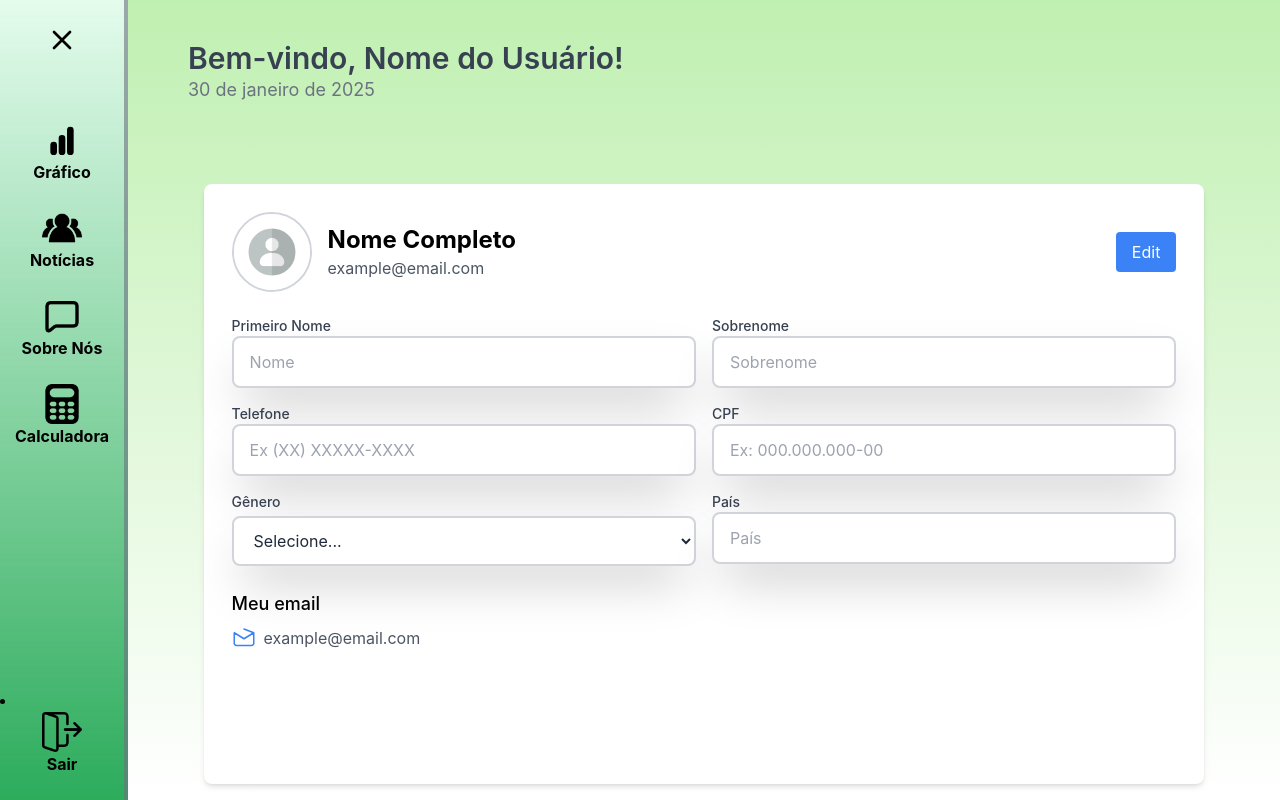
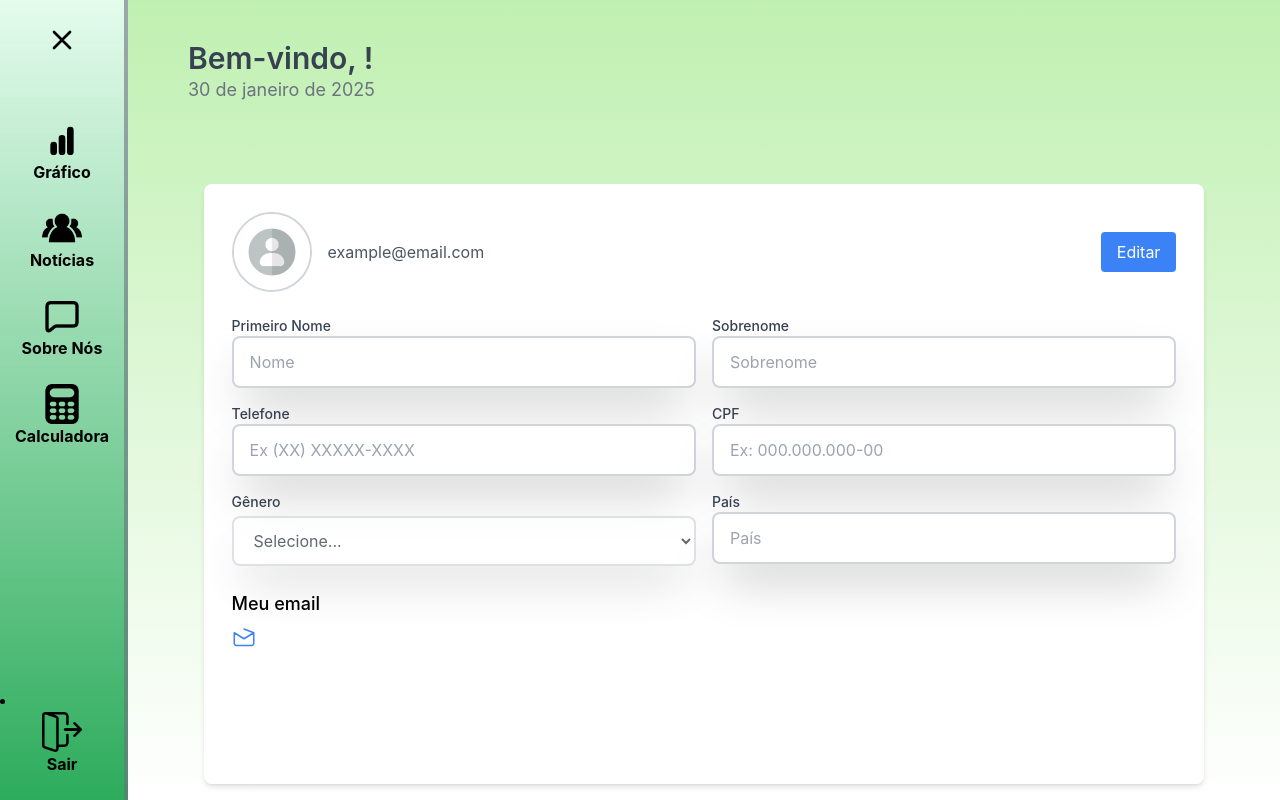
Before and after one commit to igormooura/AppFinanceiro, a React (Create React App) app in the folder view/: page /perfil in a window 1280 px wide. Built offline with nearby package versions, Linux system fonts and the light colour scheme.

Commit message:
feat: added edit function to the profile page

```diff
--- a/view/src/pages/Profile/Profile.js
+++ b/view/src/pages/Profile/Profile.js
@@ -1,5 +1,6 @@
 import { useState, useEffect } from "react";
 import Sidebar from "../../components/SideBar/Sidebar";
+import axios from "axios"; // Adicionado para importar axios
 
 function Profile() {
   const usuario = "Nome do Usuário";
@@ -10,6 +11,8 @@ function Profile() {
   const [sobrenome, setSobrenome] = useState("");
   const [CPF, setCPF] = useState("");
   const [telefone, setTelefone] = useState("");
+  const [pais, setPais] = useState("");
+  const [editMode, setEditMode] = useState(false);
 
   useEffect(() => {
     const today = new Date();
@@ -41,6 +44,22 @@ function Profile() {
     setCPF(value);
   };
 
+  const toggleEditMode = () => setEditMode(prevMode => !prevMode);
+
+  const saveProfile = async () => {
+    const updatedProfile = { nome, sobrenome, telefone, CPF, genero, pais };
+    try {
+      const response = await axios.put(`/api/perfil/${userId}`, updatedProfile);
+      if (response.status === 200) {
+        alert("Perfil atualizado com sucesso!");
+        setEditMode(false);
+      }
+    } catch (error) {
+      console.error("Erro ao atualizar perfil", error);
+      alert("Erro ao salvar perfil. Tente novamente.");
+    }
+  };
+
   return (
     <div className="flex h-screen w-full">
       <Sidebar />
@@ -49,7 +68,7 @@ function Profile() {
         <div className="ml-10 mt-5">
           <div className="text-left">
             <h2 className="text-3xl font-semibold text-gray-700">
-              Bem-vindo, {usuario}!
+              Bem-vindo, {nome}!
             </h2>
             <p className="text-lg text-gray-500">{data}</p>
           </div>
@@ -66,12 +85,15 @@ function Profile() {
                 />
               </div>
               <div>
-                <h2 className="text-2xl font-bold">Nome Completo</h2>
+                <h2 className="text-2xl font-bold">{nome} {sobrenome}</h2>
                 <p className="text-gray-600">example@email.com</p>
               </div>
             </div>
-            <button className="bg-blue-500 text-white px-4 py-2 rounded hover:bg-blue-600">
-              Edit
+            <button
+              onClick={toggleEditMode}
+              className="bg-blue-500 text-white px-4 py-2 rounded hover:bg-blue-600"
+            >
+              {editMode ? "Salvar" : "Editar"}
             </button>
           </div>
 
@@ -90,6 +112,7 @@ function Profile() {
                 id="nome"
                 className="w-full px-4 py-3 rounded-lg bg-white text-gray-800 placeholder-gray-400 focus:outline-none focus:ring-2 focus:ring-white border-2 border-gray-300 shadow-2xl"
                 placeholder="Nome"
+                disabled={!editMode}
               />
             </div>
 
@@ -107,7 +130,8 @@ function Profile() {
                 id="sobrenome"
                 className="w-full px-4 py-3 rounded-lg bg-white text-gray-800 placeholder-gray-400 focus:outline-none focus:ring-2 focus:ring-white border-2 border-gray-300 shadow-2xl"
                 placeholder="Sobrenome"
-              />
+                disabled={!editMode}
+             />
             </div>
 
             <div>
@@ -124,6 +148,7 @@ function Profile() {
                 id="telefone"
                 className="w-full px-4 py-3 rounded-lg bg-white text-gray-800 placeholder-gray-400 focus:outline-none focus:ring-2 focus:ring-white border-2 border-gray-300 shadow-2xl"
                 placeholder="Ex (XX) XXXXX-XXXX"
+                disabled={!editMode}
               />
             </div>
 
@@ -141,6 +166,7 @@ function Profile() {
                 id="CPF"
                 className="w-full px-4 py-3 rounded-lg bg-white text-gray-800 placeholder-gray-400 focus:outline-none focus:ring-2 focus:ring-white border-2 border-gray-300 shadow-2xl"
                 placeholder="Ex: 000.000.000-00"
+                disabled={!editMode}
               />
             </div>
 
@@ -156,6 +182,7 @@ function Profile() {
                 value={genero}
                 onChange={handleGeneroChange}
                 className="mt-1 block w-full px-4 py-3 rounded-lg bg-white text-gray-800 placeholder-gray-400 focus:outline-none focus:ring-2 focus:ring-white border-2 border-gray-300 shadow-2xl"
+                disabled={!editMode}
               >
                 <option value="">Selecione...</option>
                 <option value="masculino">Masculino</option>
@@ -174,8 +201,11 @@ function Profile() {
               <input
                 type="text"
                 id="pais"
+                value={pais}
+                onChange={(e) => setPais(e.target.value)}
                 className="w-full px-4 py-3 rounded-lg bg-white text-gray-800 placeholder-gray-400 focus:outline-none focus:ring-2 focus:ring-white border-2 border-gray-300 shadow-2xl"
                 placeholder="País"
+                disabled={!editMode}
               />
             </div>
           </div>
@@ -197,7 +227,6 @@ function Profile() {
                   d="M21.75 6.75v10.5a2.25 2.25 0 01-2.25 2.25H4.5a2.25 2.25 0 01-2.25-2.25V6.75M21.75 6.75L12 12.75M21.75 6.75L12 3m0 9.75l-9.75-6"
                 />
               </svg>
-              <span>example@email.com</span>
             </div>
           </div>
         </div>
```
